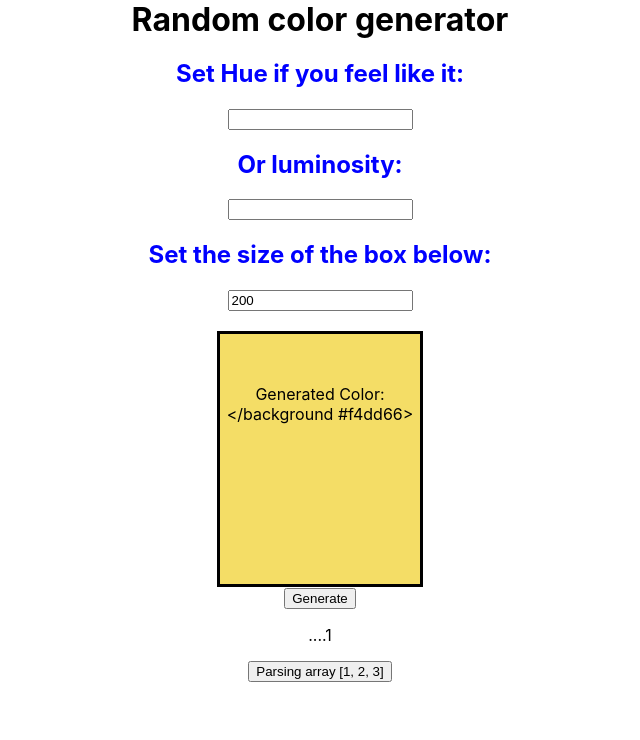
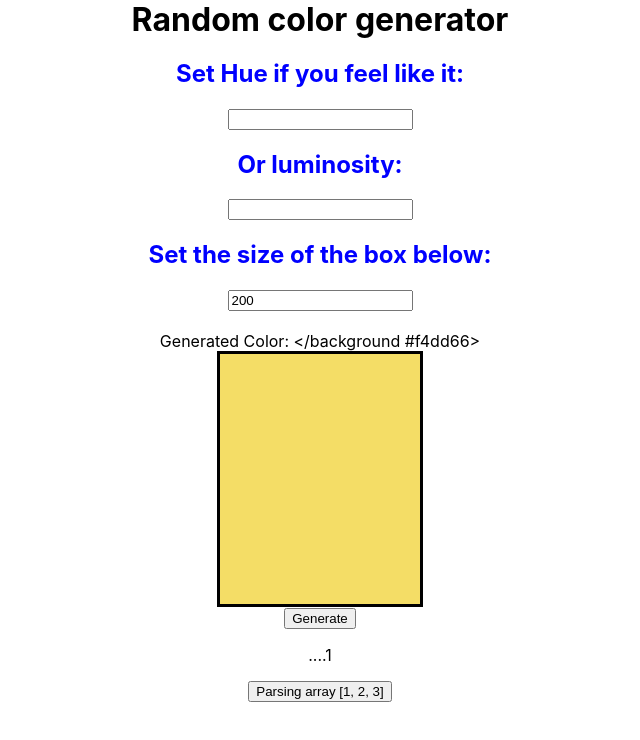
Before and after one commit to Drako222/react-components, a React (Create React App) app: page / in a window 1280 px wide. Shown: the top 740 px of the page, without its empty margins (320-960 px from the left). Built offline with nearby package versions, Linux system fonts and the light colour scheme.

Commit message:
Separate div for answer

```diff
--- a/src/App.js
+++ b/src/App.js
@@ -102,10 +102,8 @@ export default function App() {
         />
         <br />
         <br />
-        {console.log(boxStyle)}
-        <div css={boxStyle(color, height)}>
-          {answer}
-        </div>
+        <div>{answer}</div>
+        <div css={boxStyle(color, height)} />
         <button
           onClick={() =>
             setColor(
```
Lines whose indentation alone changed are shown as unchanged.
